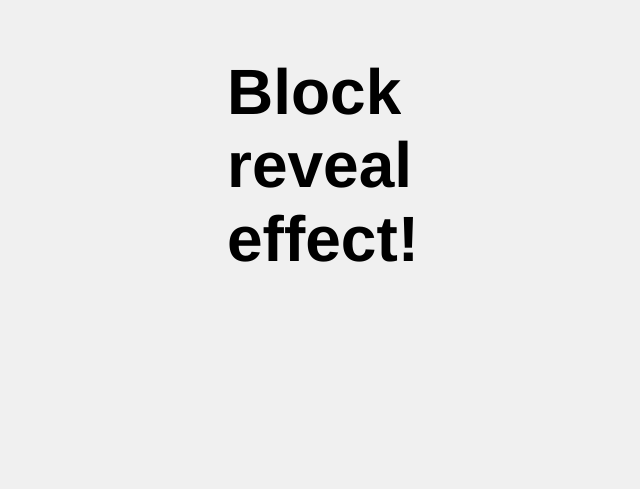
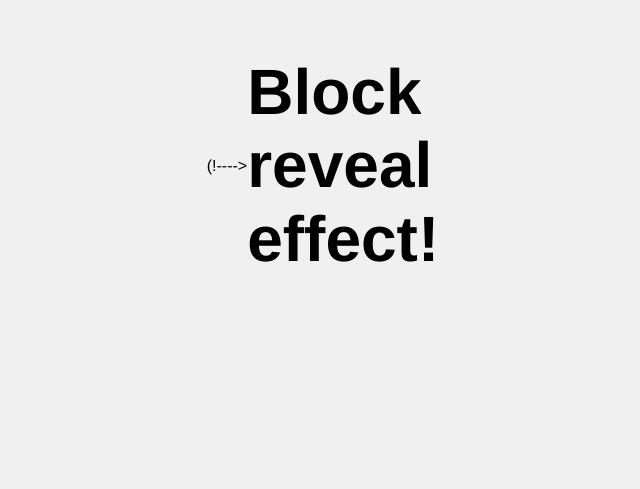
Before and after one commit to normalhyuk6/normal, a plain HTML site: page effect/effect.html in a window 1280 px wide. Shown: the part 154-643 px from the top of the page, without its empty margins (317-957 px from the left). Drawn offline with nearby package versions, Linux system fonts and the light colour scheme.

Commit message:
Update effect.html

```diff
--- a/effect/effect.html
+++ b/effect/effect.html
@@ -3,7 +3,7 @@
 <head>
   <meta charset="UTF-8">
   <title>Pure CSS Block Reveal Effect ✨</title>
-  <link rel="stylesheet" href="https://cdnjs.cloudflare.com/ajax/libs/normalize/5.0.0/normalize.min.css">
+  (!--<link rel="stylesheet" href="https://cdnjs.cloudflare.com/ajax/libs/normalize/5.0.0/normalize.min.css">-->
 <link rel="stylesheet" href="./effect.css">
 </head>
 <body>
```
